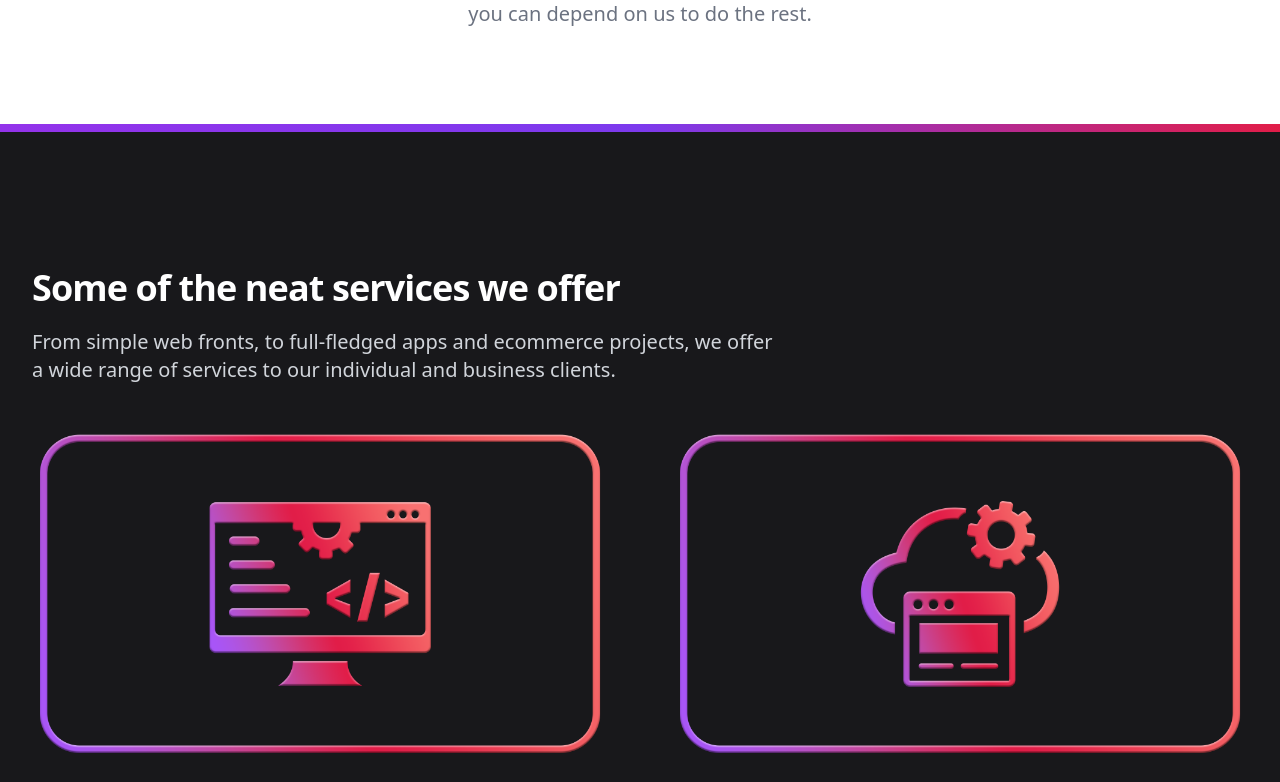
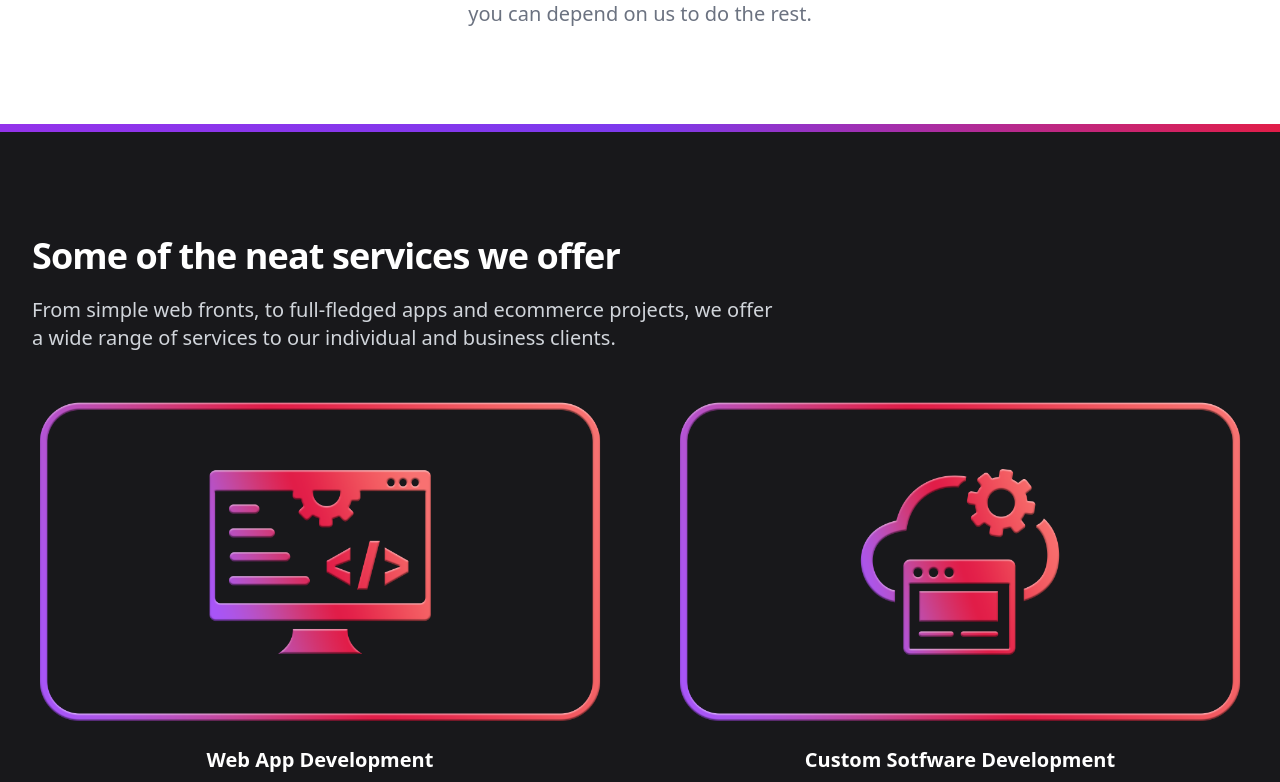
Before and after one commit to aymanoid/dazaki-web, a Next.js app: page / in a window 1280 px wide. Shown: the part 1046-1828 px from the top of the page. Built offline with nearby package versions, Linux system fonts and the light colour scheme.

Commit message:
update sections padding

```diff
--- a/components/home/FirstSection.jsx
+++ b/components/home/FirstSection.jsx
@@ -1,7 +1,7 @@
 const FirstSection = () => {
   return (
     <section className="bg-white">
-      <div className="mx-auto max-w-7xl py-16 px-4 sm:py-24 sm:px-6 lg:px-8">
+      <div className="mx-auto max-w-7xl px-4 py-16 sm:px-6 sm:py-24 lg:px-8">
         <div className="text-center">
           <h2 className="text-base font-semibold uppercase tracking-wide text-purple-600">
             Unlimited Possiblities
--- a/components/home/ServicesSection.jsx
+++ b/components/home/ServicesSection.jsx
@@ -29,8 +29,8 @@ const servicesData = [
 
 const ServicesSection = () => {
   return (
-    <section className="relative bg-zinc-900 py-16 sm:py-24 lg:py-32">
-      <div className="mx-auto max-w-md px-4 text-center sm:max-w-3xl sm:px-6 lg:max-w-7xl lg:px-8">
+    <section className="relative bg-zinc-900">
+      <div className="mx-auto max-w-md px-4 py-16 text-center sm:max-w-3xl sm:py-24 sm:px-6 lg:max-w-7xl lg:px-8">
         <h2 className="mt-2 text-left text-3xl font-extrabold tracking-tight text-white sm:text-4xl">
           Some of the neat services we offer
         </h2>
@@ -51,7 +51,7 @@ const ServicesSection = () => {
                 className="rounded-lg"
               />
               <div className="space-y-2">
-                <h3 className="text-xl text-white font-semibold">{e.title}</h3>
+                <h3 className="text-xl font-semibold text-white">{e.title}</h3>
                 <p className="text-left text-gray-300">{e.description}</p>
               </div>
             </div>
```
